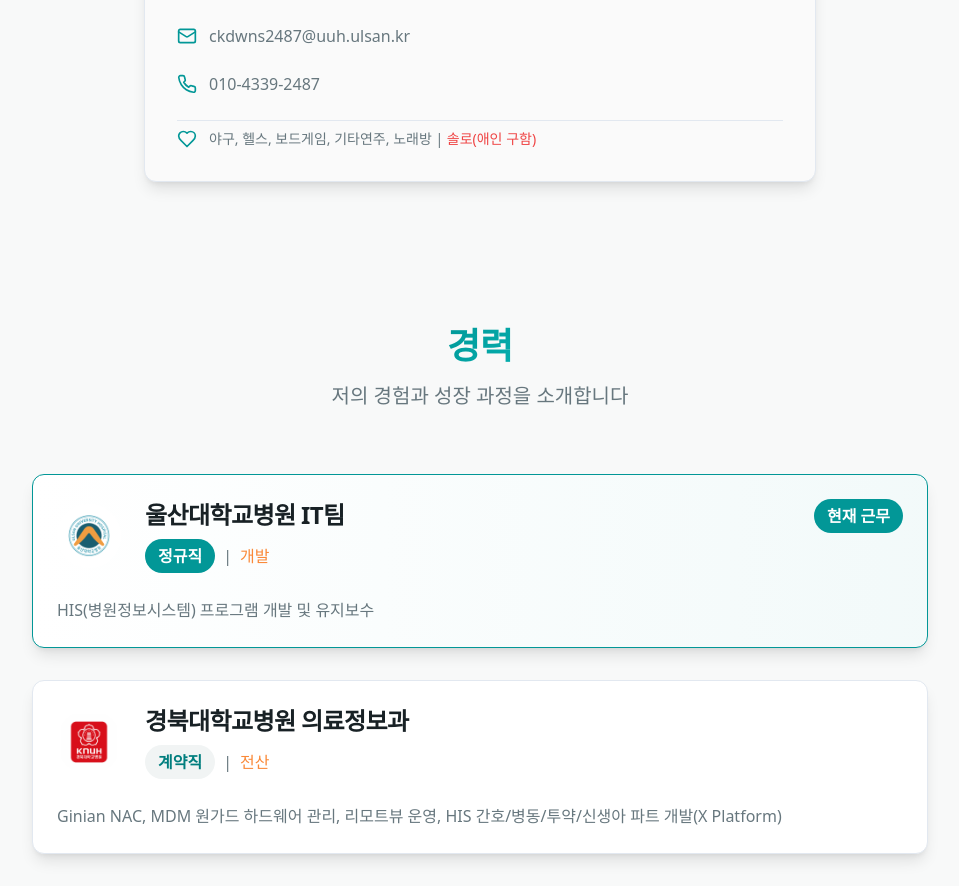
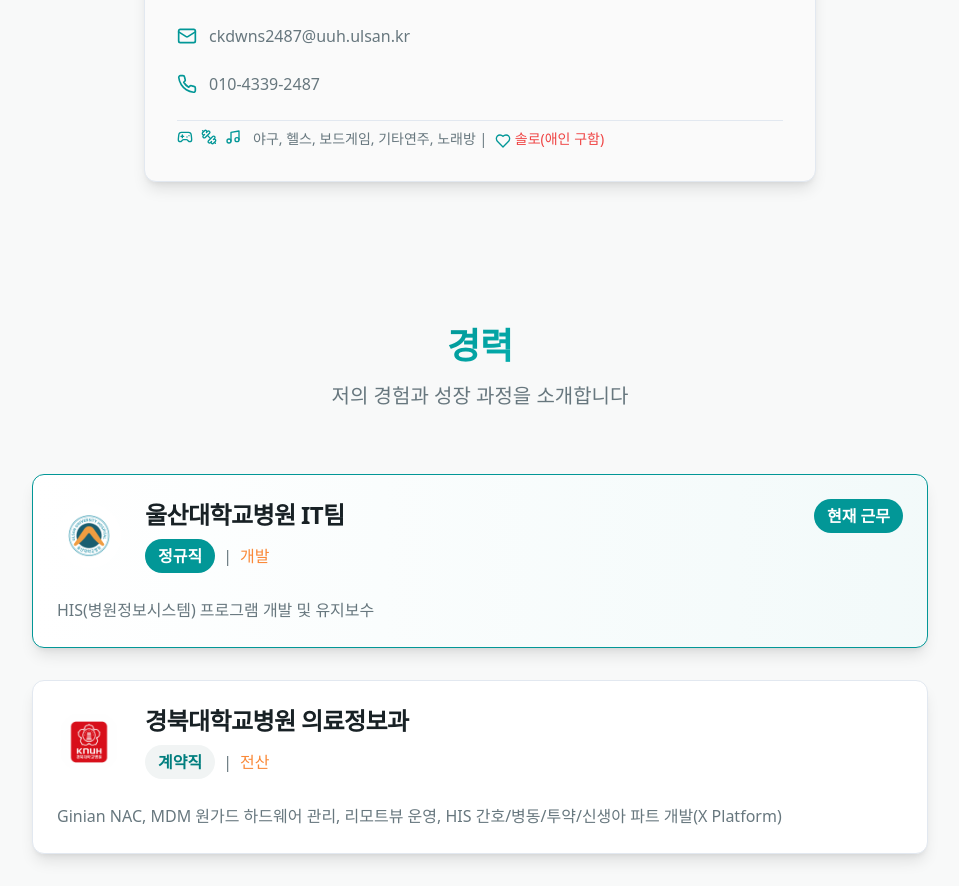
Before and after one commit to chang6park/ulsan-dev-portfolio, a React (Vite) app: page / in a window 1280 px wide. Shown: the part 980-1866 px from the top of the page, without its empty margins (160-1119 px from the left). Built offline with nearby package versions, Linux system fonts and the light colour scheme.

Commit message:
Update hobbies section
Move heart icon before "솔로(애인 구함)" and add hobby-related images/logos.

```diff
--- a/src/components/HeroSection.tsx
+++ b/src/components/HeroSection.tsx
@@ -1,5 +1,5 @@
 import { Card, CardContent } from "@/components/ui/card";
-import { MapPin, Mail, Phone, Calendar, Heart, School, BookOpen } from "lucide-react";
+import { MapPin, Mail, Phone, Calendar, Heart, School, BookOpen, Gamepad2, Music, Dumbbell } from "lucide-react";
 
 const HeroSection = () => {
   return (
@@ -93,10 +93,14 @@ const HeroSection = () => {
                     <span>010-4339-2487</span>
                   </div>
 
-                  <div className="flex items-center space-x-3 text-muted-foreground pt-2 border-t">
-                    <Heart className="w-5 h-5 text-primary" />
+                  <div className="flex items-start space-x-3 text-muted-foreground pt-2 border-t">
+                    <div className="flex items-center space-x-2">
+                      <Gamepad2 className="w-4 h-4 text-primary" />
+                      <Dumbbell className="w-4 h-4 text-primary" />
+                      <Music className="w-4 h-4 text-primary" />
+                    </div>
                     <div>
-                      <div className="text-sm">야구, 헬스, 보드게임, 기타연주, 노래방 | <span className="text-destructive font-medium">솔로(애인 구함)</span></div>
+                      <div className="text-sm">야구, 헬스, 보드게임, 기타연주, 노래방 | <Heart className="w-4 h-4 text-primary inline mx-1" /><span className="text-destructive font-medium">솔로(애인 구함)</span></div>
                     </div>
                   </div>
                 </div>
```
